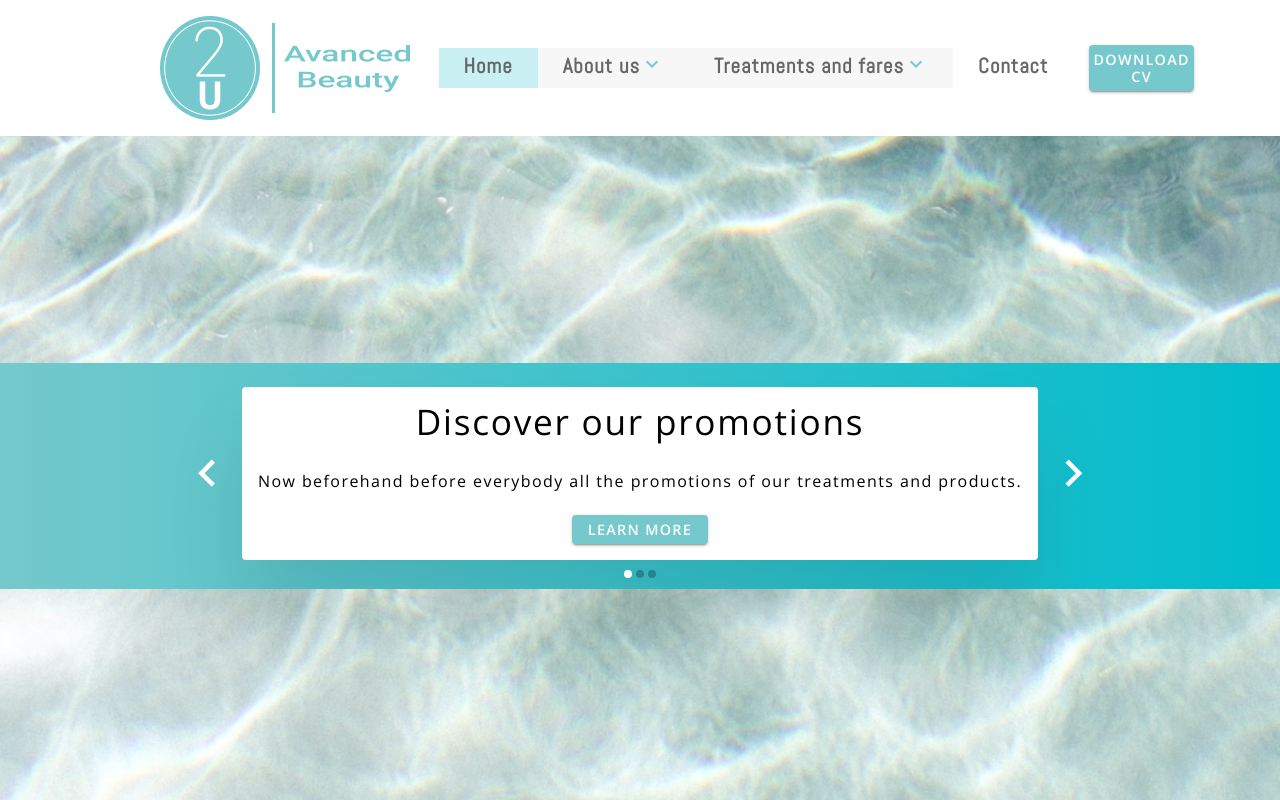
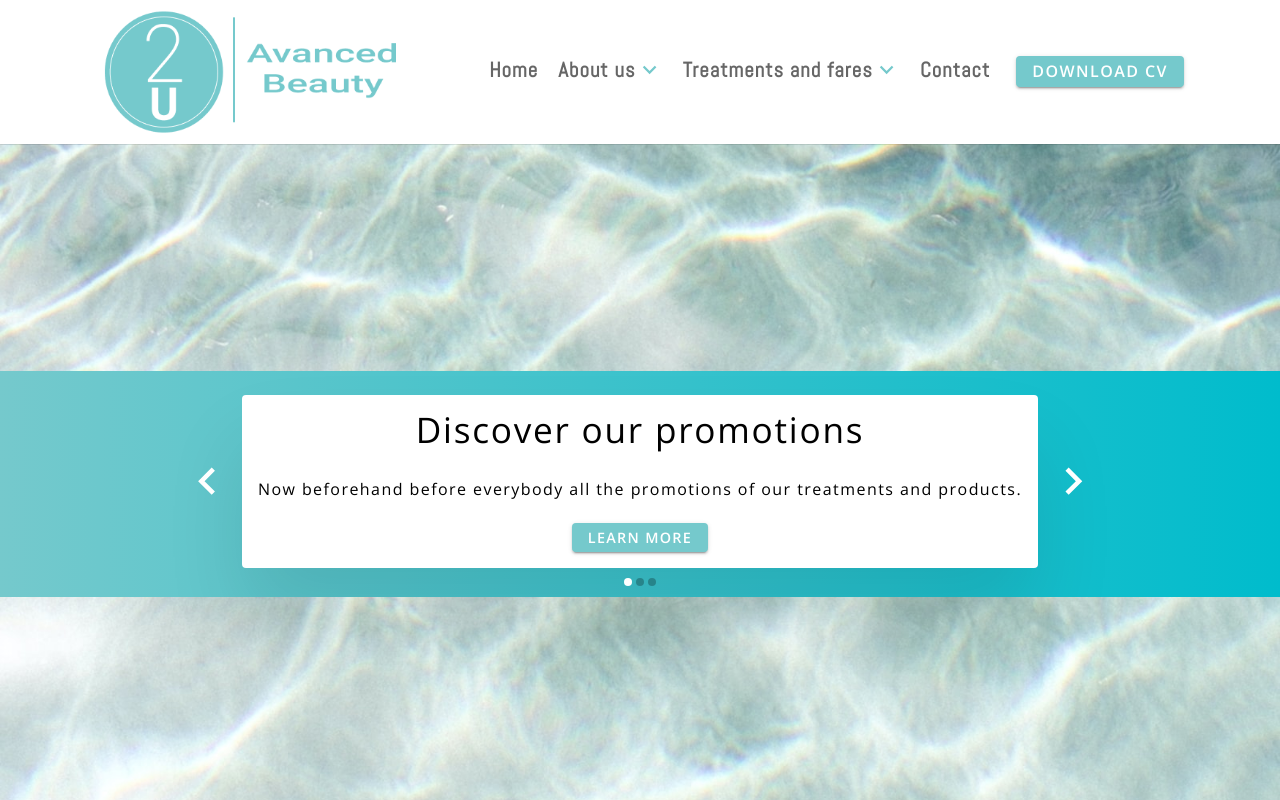
Before and after one commit to Rocamain/2u, a React (Create React App) app: page / in a window 1280 px wide. Shown: the top 800 px of the page. Built offline with nearby package versions, Linux system fonts and the light colour scheme; data requests are answered from the project's data file.

Commit message:
navigation implemented

```diff
--- a/src/components/accessories/Button.jsx
+++ b/src/components/accessories/Button.jsx
@@ -3,12 +3,13 @@ import { Button, Typography } from '@mui/material';
 import useMediaQuery from '@mui/material/useMediaQuery';
 import { useTheme } from '@mui/material/styles';
 
-export default function StyledButton({ content }) {
+export default function StyledButton(props) {
+  const { content, style } = props;
   const theme = useTheme();
   const desktop = useMediaQuery(theme.breakpoints.up('lg'));
   const tablet = useMediaQuery(theme.breakpoints.up('sm'));
   const mobile = useMediaQuery(theme.breakpoints.up('xs'));
-  const handleClick = (event) => {
+  const handleClick = () => {
     console.log('clicked');
   };
   const sizes = () => {
@@ -18,20 +19,18 @@ export default function StyledButton({ content }) {
   };
 
   return (
-    <>
-      <Button
-        size={sizes()}
-        variant="contained"
-        onClick={handleClick}
-        // fullWidth
+    <Button size={sizes()} variant="contained" onClick={handleClick}>
+      <Typography
+        component="p"
+        sx={{
+          fontWeight: 600,
+          fontSize: '0.9rem',
+          wordBreak: 'keep-all',
+          ...style,
+        }}
       >
-        <Typography
-          component="p"
-          sx={{ fontWeight: 600, fontSize: '0.9rem', wordBreak: 'keep-all' }}
-        >
-          {content}
-        </Typography>
-      </Button>
-    </>
+        {content}
+      </Typography>
+    </Button>
   );
 }
--- a/src/components/accessories/NavLink.jsx
+++ b/src/components/accessories/NavLink.jsx
@@ -1,54 +1,50 @@
-import { useState } from 'react';
-import {
-  ListItemButton,
-  ListItemText,
-  Typography,
-  Popover,
-} from '@mui/material';
+import { forwardRef } from 'react';
+import { ListItemButton, ListItemText, Typography } from '@mui/material';
 import { Link } from 'react-router-dom';
 import ExpandMore from '@mui/icons-material/ExpandMore';
 import ExpandLess from '@mui/icons-material/ExpandLess';
 
-function NavLink(props) {
+const NavLink = forwardRef((props, ref) => {
   const {
-    route,
+    route = 'Home',
     to,
     selected,
     handleListItemClick,
-    index,
     subpath,
     main,
     matchesBigScreens,
+    handleClick,
+    handleClose,
+    open,
+    component,
   } = props;
 
-  const [anchorEl, setAnchorEl] = useState(null);
-
-  const handleClick = (event) => {
-    setAnchorEl(event.currentTarget);
-  };
-
-  const handleClose = () => {
-    setAnchorEl(null);
-  };
-
-  const open = Boolean(anchorEl);
-  const id = open ? 'simple-popover' : undefined;
-
   return (
-    <>
     <ListItemButton
+      ref={ref}
       dense
-        component="li"
+      component={component || 'li'}
       selected={selected}
-        aria-describedby={id}
       variant="contained"
-        onClick={handleClick}
+      onClick={() => handleListItemClick(route)}
+      onMouseEnter={handleClick}
+      onMouseLeave={handleClose}
       disableRipple
       sx={{
-          px: subpath ? '40px' : '25px',
+        px: subpath && !matchesBigScreens ? '50px' : '10px',
         width: !matchesBigScreens ? '90%' : undefined,
+        mx: !matchesBigScreens ? 'auto' : '0',
         flexGrow: 0,
-          backgroundColor: main ? '#00000008' : undefined,
+        zIndex: 1200,
+        backgroundColor: main && !matchesBigScreens ? '#00000008' : undefined,
+        '&.Mui-selected': {
+          backgroundColor: 'white',
+        },
+
+        '&:hover': {
+          color: '#75C9CC',
+          backgroundColor: 'white',
+        },
       }}
     >
       <Link
@@ -61,34 +57,19 @@ function NavLink(props) {
         to={to === 'Home' ? '/' : to}
       >
         <ListItemText
-            primary={
-              <Typography sx={{ wordBreak: 'keep-all' }} variant="navbarLinks">
-                {route}
-              </Typography>
-            }
+          primary={<Typography variant="navbarLinks">{route}</Typography>}
         />
         {matchesBigScreens &&
           main &&
-            (open ? <ExpandLess /> : <ExpandMore />)}
+          (open ? (
+            <ExpandLess sx={{ fontSize: '1.7rem' }} />
+          ) : (
+            <ExpandMore id={route} sx={{ fontSize: '1.7rem' }} />
+          ))}
       </Link>
-
-        {main && open && (
-          <Popover
-            id={id}
-            open={open}
-            anchorEl={anchorEl}
-            onClose={handleClose}
-            anchorOrigin={{
-              vertical: 'bottom',
-              horizontal: 'left',
-            }}
-          >
       {props.children}
-          </Popover>
-        )}
     </ListItemButton>
-    </>
   );
-}
+});
 
 export default NavLink;
--- a/src/components/accessories/NavList.jsx
+++ b/src/components/accessories/NavList.jsx
@@ -1,31 +1,30 @@
 import { useContext, useState } from 'react';
 import NavLink from '../accessories/NavLink';
-
+import PopoverLink from '../accessories/PopoverLink';
 import { List } from '@mui/material';
 import { NavigationContext } from '../../hooks/context/useNavigationContext';
 import { useTheme } from '@mui/material/styles';
 import useMediaQuery from '@mui/material/useMediaQuery';
 import { styled } from '@mui/material/styles';
-import { Box, IconButton, Popover } from '@mui/material';
-
-import ExpandMore from '@mui/icons-material/ExpandMore';
-import ExpandLess from '@mui/icons-material/ExpandLess';
 
 const StyledNavList = styled(List)(({ theme }) => ({
   width: '85vw',
   margin: '0 auto',
+
+  ariaLabel: 'navigation menu',
+  [theme.breakpoints.up('md')]: {
     display: 'flex',
-  flexDirection: 'column',
+    flexDirection: 'row',
     alignItems: 'center',
-  backgroundColor: 'white',
-  ariaLabel: 'navigation menu',
+    width: 'auto',
+  },
 }));
 
 function NavList() {
   const [selectedIndex, setSelectedIndex] = useState('Home');
   const { data, allPaths } = useContext(NavigationContext);
+  const theme = useTheme();
 
-  const theme = useTheme();
   const matchesBigScreens = useMediaQuery(theme.breakpoints.up('md'), {
     noSsr: true,
   });
@@ -40,7 +39,6 @@ function NavList() {
       dense
       component="ul"
       sx={{
-        flexDirection: { md: 'row' },
         alignItems: { sm: 'flex-start', md: 'center' },
         justifyContent: 'flex-end',
         borderTop: {
@@ -49,19 +47,18 @@ function NavList() {
         },
       }}
     >
-      {data.map((route, index) => {
+      {data.map((route) => {
         if (typeof route === 'string') {
           return (
             <NavLink
-              key={route}
-              index={route}
+              key={allPaths[route]}
               to={allPaths[route]}
               selected={selectedIndex === route}
               route={route}
               handleListItemClick={handleListItemClick}
               subpath={false}
               main={false}
-              matchesBigScreens
+              matchesBigScreens={matchesBigScreens}
             />
           );
         }
@@ -74,38 +71,18 @@ function NavList() {
             ...route[mainPath].sectionsWithDiffURL,
           ];
 
-          const list = (
-            <>
-              <NavLink
-                key={mainPath}
-                index={mainPath}
+          return (
+            <PopoverLink
+              key={allPaths[mainPath]}
               to={allPaths[mainPath]}
-                selected={selectedIndex === mainPath}
-                route={mainPath}
+              mainPath={mainPath}
+              sectionsPaths={sectionsPaths}
               handleListItemClick={handleListItemClick}
-                subpath={false}
-                main={true}
-                matchesBigScreens
-              >
-                <List sx={{ display: 'flex', flexDirection: 'column' }}>
-                  {sectionsPaths.map((path, index) => (
-                    <NavLink
-                      key={path}
-                      index={path}
-                      to={allPaths[path]}
-                      selected={selectedIndex === path}
-                      route={path}
-                      handleListItemClick={handleListItemClick}
-                      subpath={true}
-                      main={false}
-                      matchesBigScreens
+              allPaths={allPaths}
+              selectedIndex={selectedIndex}
+              matchesBigScreens={matchesBigScreens}
             />
-                  ))}
-                </List>
-              </NavLink>
-            </>
           );
-          return list;
         }
 
         const restOfPaths = [
@@ -113,18 +90,20 @@ function NavList() {
           ...route[mainPath].sectionsWithSameURL,
           ...route[mainPath].sectionsWithDiffURL,
         ];
-        const restOfPathsLink = restOfPaths.map((path, index) => (
+        const restOfPathsLink = restOfPaths.map((path, index) => {
+          return (
             <NavLink
-            key={path}
-            index={path}
+              key={allPaths[path]}
               to={allPaths[path]}
               selected={selectedIndex === path}
               route={path}
               handleListItemClick={handleListItemClick}
               subpath={index !== 0}
               main={index === 0}
+              matchesBigScreens={matchesBigScreens}
             />
-        ));
+          );
+        });
 
         return restOfPathsLink;
       })}
--- /dev/null
+++ b/src/components/accessories/PopoverLink.jsx
@@ -0,0 +1,77 @@
+import { useState, useRef } from 'react';
+import NavLink from './NavLink';
+import { Popper, Box } from '@mui/material';
+
+const PopoverLink = (props) => {
+  const {
+    selectedIndex,
+    allPaths,
+    to,
+    mainPath,
+    sectionsPaths,
+    handleListItemClick,
+  } = props;
+  const [anchorEl, setAnchorEl] = useState(null);
+  const [open, setOpen] = useState(false);
+
+  const ref = useRef();
+
+  const handleClick = () => {
+    setAnchorEl(ref.current);
+    setOpen(true);
+  };
+
+  const handleClose = () => {
+    setOpen(false);
+    setAnchorEl(null);
+  };
+
+  const id = open ? 'simple-popover' : undefined;
+
+  return (
+    <NavLink
+      ref={ref}
+      component="ul"
+      aria-describedby={id}
+      open={selectedIndex === mainPath}
+      to={to}
+      selected={selectedIndex === mainPath}
+      route={mainPath}
+      subpath={false}
+      main={true}
+      handleListItemClick={handleListItemClick}
+      handleClose={handleClose}
+      handleClick={handleClick}
+      matchesBigScreens
+    >
+      <Popper
+        id={id}
+        open={open}
+        anchorEl={anchorEl}
+        disablePortal={true}
+        onMouseLeave={handleClose}
+        elevation={5}
+        sx={{ style: { backgroundcolor: 'pink' } }}
+      >
+        <Box sx={{ bgcolor: 'white', mt: 5 }}>
+          {sectionsPaths.map((path, index) => {
+            return (
+              <NavLink
+                key={allPaths[path]}
+                to={allPaths[path]}
+                selected={selectedIndex === path}
+                route={path}
+                handleListItemClick={handleListItemClick}
+                subpath={true}
+                main={false}
+                matchesBigScreens
+              />
+            );
+          })}
+        </Box>
+      </Popper>
+    </NavLink>
+  );
+};
+
+export default PopoverLink;
--- a/src/components/main/Header.jsx
+++ b/src/components/main/Header.jsx
@@ -3,56 +3,67 @@ import { styled } from '@mui/material/styles';
 import MenuIcon from '@mui/icons-material/Menu';
 import { Box, IconButton, Popover, CardMedia } from '@mui/material';
 import StyledButton from '../accessories/Button';
-
-import Menu from '../main/Menu';
+import NavList from '../accessories/NavList';
 import { useTheme } from '@mui/material/styles';
 import useMediaQuery from '@mui/material/useMediaQuery';
-import logo from '../../assets/static/icons/brand_logo .png';
+import logo from '../../assets/static/icons/brand_logo.png';
 
 // styles
 const StyledNavBar = styled(Box)(({ theme }) => ({
-  minWidth: '80%',
   display: 'flex',
   alignItems: 'center',
-  justifyContent: 'flex-end',
+  justifyContent: 'flex-start',
+  flexWrap: 'wrap',
   gap: '1em',
-  [theme.breakpoints.down('lg')]: {
+  marginLeft: '10px',
+  [theme.breakpoints.up('lg')]: {
+    justifyContent: 'flex-end',
+  },
+  [theme.breakpoints.up('md')]: {
     justifyContent: 'flex-start',
-    flexWrap: 'wrap',
   },
 }));
 
 const StyledHeader = styled(Box)(({ theme }) => ({
+  width: '85vw',
+  height: '14vh',
+  margin: '0 auto',
   borderRadius: '0px',
   display: 'flex',
+  justifyContent: 'space-between',
+  padding: '0.4em 0',
   alignItems: 'center',
-  width: '75vw',
-  gap: '1em',
-  padding: '1em 0',
-  margin: '0 auto',
-  [theme.breakpoints.down('md')]: {
+  [theme.breakpoints.up('md')]: {
     justifyContent: 'space-between',
-    width: '85vw',
+
+    height: '18vh',
   },
 }));
-const StyledImg = styled(CardMedia)(({ theme }) => ({}));
+
+const StyledImg = styled(CardMedia)(({ theme }) => ({
+  maxWidth: '140px',
+
+  [theme.breakpoints.up('sm')]: {
+    maxWidth: '200px',
+  },
+  [theme.breakpoints.between('md', 'lg')]: {
+    maxWidth: '30%',
+  },
+  [theme.breakpoints.up('lg')]: {
+    maxWidth: '300px',
+  },
+}));
 
 export default function Header() {
   const [anchorEl, setAnchorEl] = useState(null);
-
   const ref = useRef(null);
 
   const theme = useTheme();
   const matchesBigScreens = useMediaQuery(theme.breakpoints.up('md'), {
     noSsr: true,
   });
-  // useEffect(() => {
-  //   if (!matchesBigScreens && ref) {
 
-  //   }
-  // }, [matchesBigScreens, ref]);
-
-  const handleOpen = (event) => {
+  const handleOpen = () => {
     setAnchorEl(ref.current);
   };
   const handleClose = () => {
@@ -60,28 +71,23 @@ export default function Header() {
   };
 
   const open = Boolean(anchorEl);
+  const id = open ? 'simple-popover' : undefined;
 
-  const id = open ? 'simple-popover' : undefined;
   return (
     <>
       <Box
         ref={ref}
         component="header"
-        sx={{ boxShadow: 'rgba(0, 0, 0, 0.1) 0px 1px 0px 0px' }}
+        sx={{
+          boxShadow: 'rgba(0, 0, 0, 0.1) 0px 1px 0px 0px',
+          position: 'sticky',
+          bgcolor: 'white',
+          zIndex: 1000,
+          top: 0,
+        }}
       >
         <StyledHeader component="div">
-          <StyledImg
-            component="img"
-            src={logo}
-            alt="clickable company logo"
-            sx={{
-              width: {
-                xs: '30%',
-                sm: '30%',
-                md: '45%',
-              },
-            }}
-          />
+          <StyledImg component="img" src={logo} alt="clickable company logo" />
 
           <IconButton
             aria-describedby={id}
@@ -93,7 +99,6 @@ export default function Header() {
             sx={{
               display: {
                 md: 'none',
-                lg: 'none',
               },
             }}
           >
@@ -102,16 +107,10 @@ export default function Header() {
 
           {matchesBigScreens && (
             <StyledNavBar component="nav">
-              <Menu
-
-              // handleClose={handleClose}
-              // id="basic-menu"
-              // open={isOpen}
-              // onClose={handleClose}
-              />
+              <NavList />
               <StyledButton
                 content="Download Cv"
-                style={{ fontSize: '1.6rem' }}
+                style={{ fontSize: '1rem' }}
               />
             </StyledNavBar>
           )}
@@ -137,7 +136,7 @@ export default function Header() {
             },
           }}
         >
-          <Menu />
+          <NavList />
         </Popover>
       )}
     </>
--- a/src/utils/index.js
+++ b/src/utils/index.js
@@ -27,7 +27,7 @@ exports.getPathsName = (navbarArray) => {
       const diffURLLinks = path[mainPath].sectionsWithDiffURL;
 
       const fetchSameURLLinks = getRestLinks(sameURLLinks, mainPathLink);
-      const fetchDiffURLLinks = getRestLinks(diffURLLinks, mainPathLink);
+      const fetchDiffURLLinks = getRestLinks(diffURLLinks);
 
       const sectionLinks = {
         [mainPath]: mainPathLink,
@@ -51,7 +51,7 @@ const underScorePath = (pathURL, mainPath) => {
     return pathURL.map((path) => putUnderScorePath(path));
   }
   return mainPath
-    ? mainPath + '#' + putUnderScorePath(pathURL)
+    ? mainPath + '/#' + putUnderScorePath(pathURL)
     : putUnderScorePath(pathURL);
 };
 
```
Also changed, not shown: src/assets/static/icons/brand_logo .png (deleted), src/assets/static/icons/brand_logo.png (added). Lines whose indentation alone changed are shown as unchanged.
